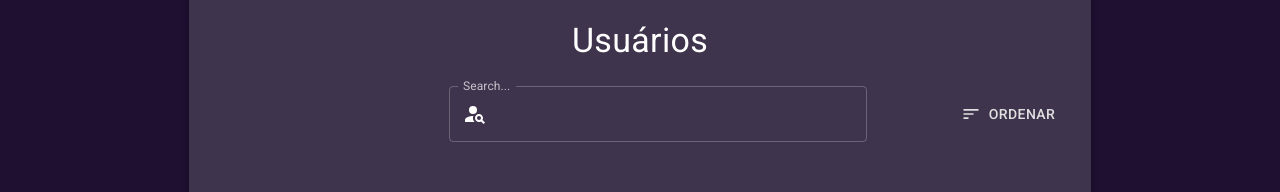
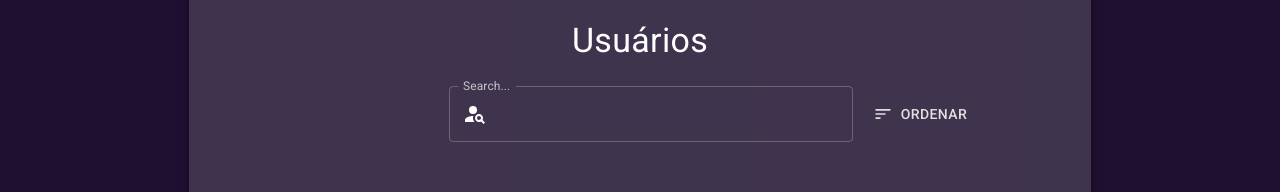
Before and after one commit to ocsoares/CRUD-NextJS, a Next.js app: page /admin/users in a window 1280 px wide. Shown: the part 234-426 px from the top of the page. Built offline with nearby package versions, Linux system fonts and the light colour scheme; no server answers.

Commit message:
style: remove position absolute from AdminUserActions component

```diff
--- a/src/app/(routes)/admin/users/components/AdminUserActions.tsx
+++ b/src/app/(routes)/admin/users/components/AdminUserActions.tsx
@@ -20,7 +20,14 @@ export function AdminUserActions() {
 
   return (
     <>
-      <Box display="flex" alignItems="center" marginTop={2.5} marginLeft={22.5}>
+      <Box
+        display="flex"
+        alignItems="center"
+        flexDirection={"row"}
+        gap={2}
+        marginTop={2.5}
+        marginLeft={22.5}
+      >
         <Box
           component="form"
           noValidate
@@ -36,7 +43,7 @@ export function AdminUserActions() {
             {...register("searchText")}
           />
         </Box>
-        <Box position={"absolute"} marginLeft={63.5}>
+        <Box marginRight={4.5}>
           <UserFilter />
         </Box>
       </Box>
--- a/src/app/(routes)/admin/users/components/SearchField.tsx
+++ b/src/app/(routes)/admin/users/components/SearchField.tsx
@@ -1,5 +1,4 @@
 import React from "react";
-import Grid from "@mui/material/Grid";
 import TextField from "@mui/material/TextField";
 import { Control, Controller, FieldValues } from "react-hook-form";
 import { InputAdornment } from "@mui/material";
@@ -23,8 +22,6 @@ const SearchField = React.forwardRef(function SearchField(
       name={name}
       defaultValue=""
       render={({ field }) => (
-        <Grid container spacing={2}>
-          <Grid item xs={12} sm={9}>
         <TextField
           error={error}
           helperText={helperText}
@@ -43,8 +40,6 @@ const SearchField = React.forwardRef(function SearchField(
             ),
           }}
         />
-          </Grid>
-        </Grid>
       )}
     />
   );
```
Lines whose indentation alone changed are shown as unchanged.
